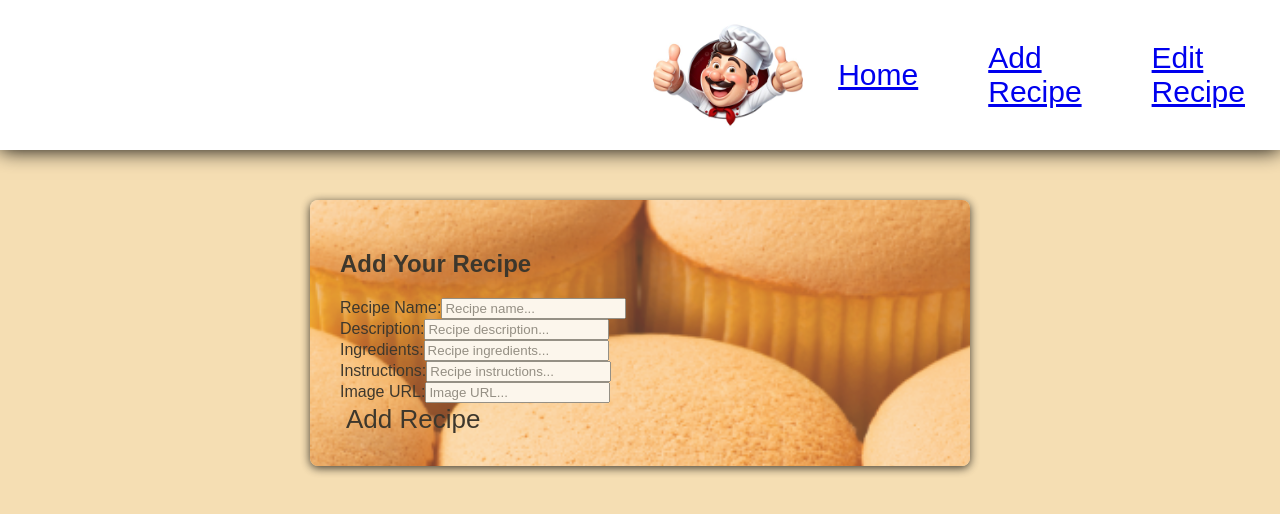
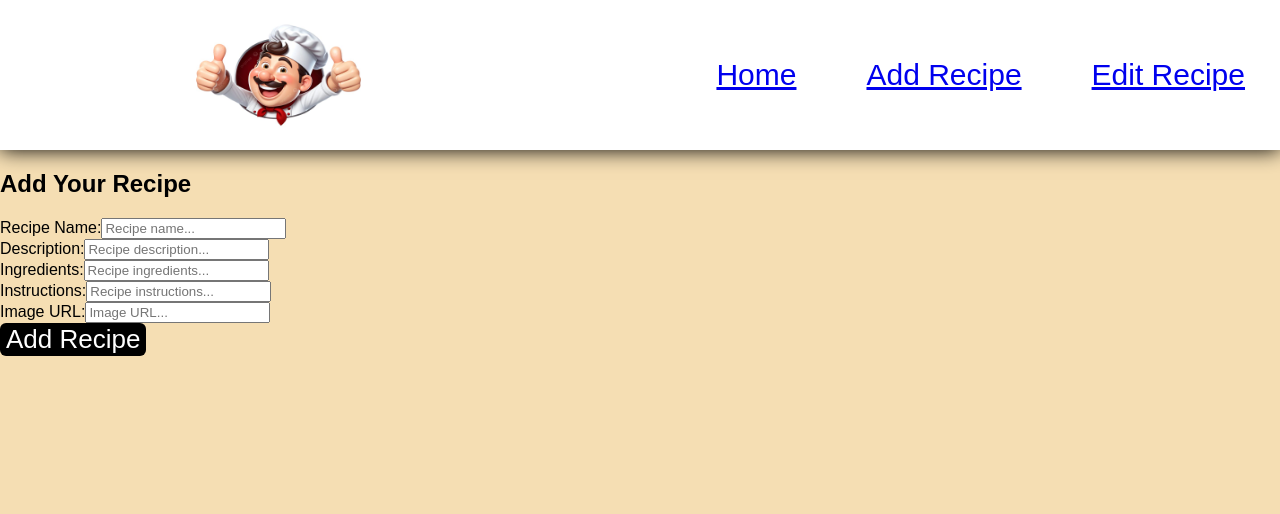
Before and after one commit to KenRobertOchieng/RECIPE-APP-, a React (Vite) app: page /add in a window 1280 px wide. Shown: the top 514 px of the page. Built offline with nearby package versions, Linux system fonts and the light colour scheme; data requests are answered from the project's data file.

Commit message:
Update index.css

```diff
--- a/src/index.css
+++ b/src/index.css
@@ -1,170 +1,104 @@
-body {
+body{
     font-family: Arial, Helvetica, sans-serif;
     margin: 0px;
     padding: 0px;
     background-color: wheat;
-    height: 100vh;
-    width: 100vw;
-    overflow-x: hidden;
+     height: 100vh;
+
+
 }
-
-img {
+img{
+    margin-right: 280px;
     height: 150px;
     width: 165px;
 }
-
-.card-wrapper {
+.section-1{
+    padding:0px;
+    height: 150px;
+    align-items: center;
+    justify-content: center;
     display: flex;
-    flex-wrap: wrap;
+    flex-direction: column;
+}
+ul{
+    font-size: 15px;
+    align-items: center;
     justify-content: center;
-    gap: 20px;
-    padding: 30px;
+    display: flex;
 }
-
-.section-1 {
-    width: 100%;
-}
-
-ul {
-    width: 100%;
-    display: flex;
-    justify-content: end;
-    align-items: center;
-    padding: 0;
-    margin: 0;
-}
-
-li {
+li{
     font-size: 30px;
     margin: 35px;
     list-style: none;
 }
-
-li:hover {
+li:hover{
     border-radius: 5px;
     background-color: blue;
 }
-
-nav {
+nav{
     align-items: center;
     justify-content: end;
     display: flex;
     box-shadow: 0px 0px 20px;
-    background-color: white;
+    background-color:white;
     width: 100%;
+}
+.my-details{
+    margin: 50px;
+}
+.my-add{
+    margin: 50px;
+}
+.my-edit{
+    margin: 50px;
+}
+.my-home{
+    margin-bottom: 300px;
 
 }
-nav img{
+.main-section{
+    margin: 0px;
+    font-size: 20px;
     align-items: center;
     justify-content: center;
     display: flex;
-    margin-left: 950px;
+    flex-direction: column;
 }
-
-.my-details {
-    margin: 50px;
+.main-section img{
+    box-shadow: 0px 0px 7px;
+    border-radius: 10px;
+    margin: 30px;
+    /* border: solid 2px; */
+    border: none;
+    height: 480px;
+    width: 480px;
 }
-
-.my-add {
-    margin: 50px;
-}
-
-.my-edit {
-    margin: 50px;
-}
-
-.my-home {
-    margin-bottom: 300px;
-
-}
-
-.main-section {
-    width: 300px;
-    border: 1px solid #ddd;
-    border-radius: 5px;
-    padding: 0px;
-    background-color: #fdfdfd;
-    box-shadow: 0 4px 8px rgba(0, 0, 0, 0.05);
-    transition: transform 0.2s ease;
-}
-
-.main-section img {
-    width: 100%;
-    height: 200px;
-    object-fit: cover;
-    border-radius: 8px;
-    margin-bottom: 0.75rem;
-}
-
-.myBtn {
+.myBtn{
     gap: 20px;
     align-items: center;
     justify-content: center;
     display: flex;
     flex-direction: row;
 }
-
-button {
-    /* color: white; */
-    background: none;
+button{
+    color: white;
+    background-color:black;
     border: none;
     border-radius: 6px;
     font-size: 26px;
 }
-
-span {
+button:hover{
+    box-shadow: 0px 0px 60px;
+}
+span{
     color: blue;
     font-size: 33px;
 }
-
-p {
+p{
     display: flex;
-    flex-direction: column;
+    flex-direction: row;
     font-size: 30px;
 }
 /* .loading-data{ */
     /* align-items: center; */
 /* } */
-
-
-
-/* this is for recipe form*/
-
-.my-add-container {
-    max-width: 600px;
-    margin: 50px auto;
-    padding: 30px;
-    /* background-color: #f9f9f9; */
-    border-radius: 8px;
-    box-shadow: 0 2px 10px rgba(0, 0, 0, 10);
-    font-family: Arial, sans-serif;
-    background-image: url("/cake.png");
-    background-repeat: no-repeat;
-    background-size: cover;
-    opacity: 75%;
-}
-
-/* adding custom font  */
-
-@font-face {
-    font-family: 'Harper Bold';
-    src: url('/Harper-Bold Personal Use.otf') format('opentype');
-
-}
-
-.trash {
-    color: red;
-    font-size: 40px;
-}
-
-.trash:hover {
-    font-size: 45px;
-}
-
-.view {
-    font-size: 40px;
-}
-
-.view:hover {
-    font-size: 45px;
-}
```
